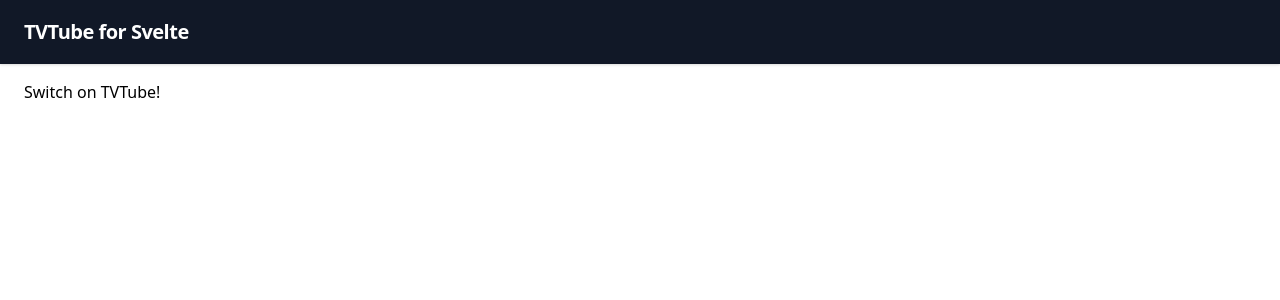
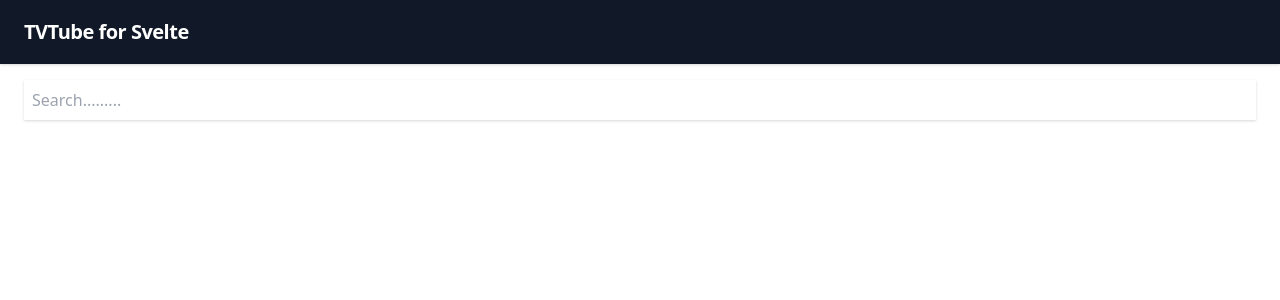
Before and after one commit to Nokking/TVtubeForSvelte, a Svelte app in the folder my-svelte-project/: page / in a window 1280 px wide. Shown: the top 300 px of the page. Built offline with nearby package versions, Linux system fonts and the light colour scheme.

Commit message:
Add SearchBar

```diff
--- /dev/null
+++ b/my-svelte-project/src/components/SearchBar.svelte
@@ -0,0 +1,8 @@
+<div class="shadow flex">
+    <input class="w-full rounded p-2" type="text" placeholder="Search.........">
+    <button class="bg-white w-auto flex justify-end items-center text-blue-500 p-2 hover:text-blue-400">
+        <svg fill="none" stroke="currentColor" stroke-linecap="round" stroke-linejoin="round" stroke-width="2" viewBox="0 0 24 24"  class="w-6 h-6">
+            <path d="M21 211-6-6m2-5a7 7 0 11-14 0 7 7 0 0114 0z"></path>
+        </svg>
+    </button>
+</div>
--- a/my-svelte-project/src/pages/TVTubeSvelte.svelte
+++ b/my-svelte-project/src/pages/TVTubeSvelte.svelte
@@ -1,3 +1,8 @@
-<div>
-    Switch on TVTube!
-</div>
+<script lang="ts">
+    import SearchBar from "../components/SearchBar.svelte";
+</script>
+
+
+<form>
+    <SearchBar />
+</form>
--- /dev/null
+++ b/my-svelte-project/src/repositories/RepositoryFactory.ts
@@ -0,0 +1,11 @@
+import { BookRepository, BookRepositoryInterface } from "./book"
+
+export const BOOK = Symbol('book')
+
+export interface Repositories {
+    [BOOK]: BookRepositoryInterface;
+}
+
+export default {
+    [BOOK]: new BookRepository()
+} as Repositories
--- a/my-svelte-project/src/repositories/book/BookRepository.ts
+++ b/my-svelte-project/src/repositories/book/BookRepository.ts
@@ -1,2 +1,14 @@
 import type { BookItem, BookRepositoryInterface, Params, Result } from "./types";
 import { httpClient } from "../httpClient";
+
+export class BookRepository implements BookRepositoryInterface {
+    async get(params: Params){
+        const { data } = await httpClient.get<Result>('/', { params })
+        return data
+    }
+
+    async find(id: string){
+        const { data } = await httpClient.get<BookItem>(`/${id}`)
+        return data
+    }
+}
--- /dev/null
+++ b/my-svelte-project/src/repositories/book/index.ts
@@ -0,0 +1,2 @@
+export * from './types'
+export * from './BookRepository'
```
